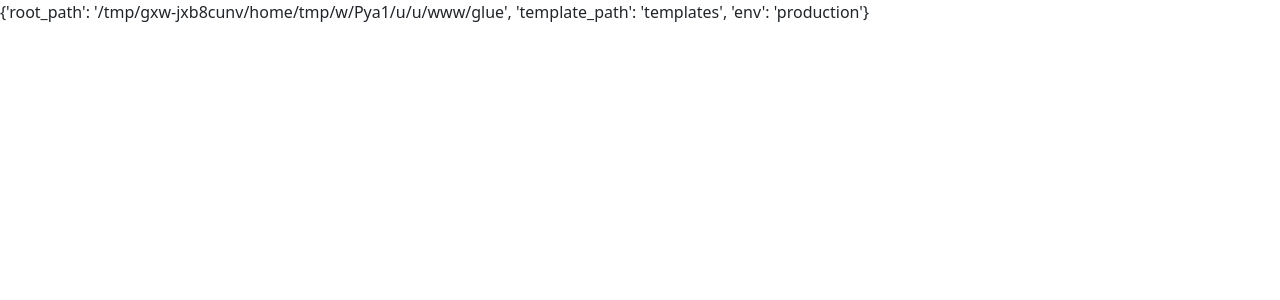
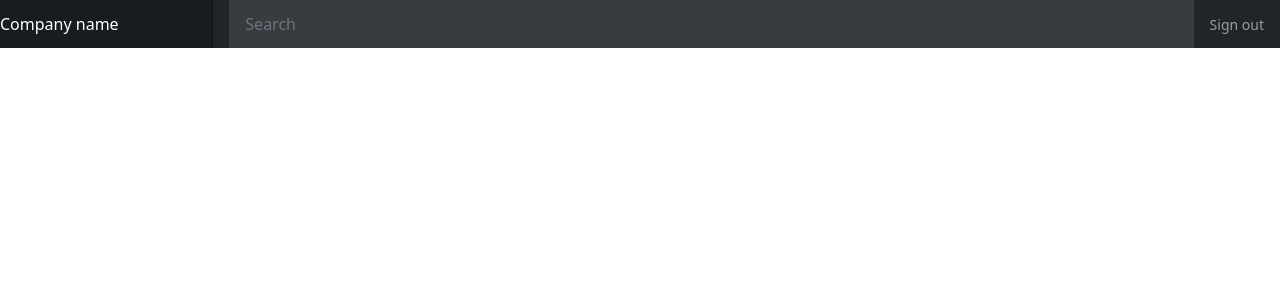
Before and after one commit to devynspencer/python-glue, a Flask app: page /about in a window 1280 px wide. Shown: the top 300 px of the page. Run offline with Flask 2, Linux system fonts and the light colour scheme.

Commit message:
Move web boilerplate to base.html

```diff
--- a/glue/app.py
+++ b/glue/app.py
@@ -1,5 +1,5 @@
 import json
-from flask import Flask, render_template
+from flask import Flask, render_template, url_for
 
 
 app = Flask(__name__)
@@ -7,7 +7,7 @@
 
 @app.route("/")
 def handle_root():
-    return render_template("base.html", msg="Everything works, you're incredible.")
+    return render_template("layout.html", msg="Everything works, you're incredible.")
 
 
 @app.route("/about")
@@ -18,8 +18,7 @@
         "env": app.env,
     }
 
-    return render_template("base.html", msg=about, title="About")
-
+    return render_template("layout.html", msg=about, title="About")
 
 
 if __name__ == "__main__":
--- a/glue/templates/base.html
+++ b/glue/templates/base.html
@@ -1,3 +1,46 @@
-{% extends "layout.html" %}
+<!doctype html>
+<html lang="en">
 
-{% block content %}{{ msg }}{% endblock %}
+<head>
+    <meta charset="utf-8">
+    <meta name="viewport" content="width=device-width, initial-scale=1">
+
+    {% if title %}
+    <title>Glue - {{ title }}</title>
+    {% else %}
+    <title>Glue - Tools for 1</title>
+    {% endif %}
+
+    <link href="https://cdn.jsdelivr.net/npm/bootstrap@5.2.1/dist/css/bootstrap.min.css" rel="stylesheet"
+        integrity="sha384-iYQeCzEYFbKjA/T2uDLTpkwGzCiq6soy8tYaI1GyVh/UjpbCx/TYkiZhlZB6+fzT" crossorigin="anonymous">
+
+    <link href="{{ url_for('static', filename='main.css') }}" type="text/css" rel="stylesheet">
+</head>
+
+<body>
+    <nav class="navbar navbar-dark sticky-top bg-dark flex-md-nowrap p-0">
+        <a class="navbar-brand col-sm-3 col-md-2 mr-0" href="#">Company name</a>
+        <input class="form-control form-control-dark w-100" type="text" placeholder="Search" aria-label="Search">
+        <ul class="navbar-nav px-3">
+            <li class="nav-item text-nowrap">
+                <a class="nav-link" href="#">Sign out</a>
+            </li>
+        </ul>
+    </nav>
+
+    {% block message %}{% endblock %}
+
+    {% block content %}{% endblock %}
+
+    <script src="https://cdn.jsdelivr.net/npm/bootstrap@5.2.1/dist/js/bootstrap.bundle.min.js"
+        integrity="sha384-u1OknCvxWvY5kfmNBILK2hRnQC3Pr17a+RTT6rIHI7NnikvbZlHgTPOOmMi466C8"
+        crossorigin="anonymous"></script>
+    <script src="https://cdn.jsdelivr.net/npm/@popperjs/core@2.11.6/dist/umd/popper.min.js"
+        integrity="sha384-oBqDVmMz9ATKxIep9tiCxS/Z9fNfEXiDAYTujMAeBAsjFuCZSmKbSSUnQlmh/jp3"
+        crossorigin="anonymous"></script>
+    <script src="https://cdn.jsdelivr.net/npm/bootstrap@5.2.1/dist/js/bootstrap.min.js"
+        integrity="sha384-7VPbUDkoPSGFnVtYi0QogXtr74QeVeeIs99Qfg5YCF+TidwNdjvaKZX19NZ/e6oz"
+        crossorigin="anonymous"></script>
+</body>
+
+</html>
--- a/glue/templates/layout.html
+++ b/glue/templates/layout.html
@@ -1,25 +1,11 @@
-<!doctype html>
-<html lang="en">
+{% extends "base.html" %}
 
-<head>
-    <meta charset="utf-8">
-    <meta name="viewport" content="width=device-width, initial-scale=1">
+{% block content %}
 
-    {% if title %}
-    <title>Glue - {{ title }}</title>
-    {% else %}
-    <title>Glue - Tools for 1</title>
-    {% endif %}
+{% for idea in ideas %}
+<h2>{{ idea.title }}</h2>
+<p>By {{ idea.author }} at {{ idea.created }}</p>
+<p>{{ idea.content }}</p>
+{% endfor %}
 
-    <link href="https://cdn.jsdelivr.net/npm/bootstrap@5.2.1/dist/css/bootstrap.min.css" rel="stylesheet"
-        integrity="sha384-iYQeCzEYFbKjA/T2uDLTpkwGzCiq6soy8tYaI1GyVh/UjpbCx/TYkiZhlZB6+fzT" crossorigin="anonymous">
-</head>
-
-<body>
-    {% block content %}{% endblock %}
-    <script src="https://cdn.jsdelivr.net/npm/bootstrap@5.2.1/dist/js/bootstrap.bundle.min.js"
-        integrity="sha384-u1OknCvxWvY5kfmNBILK2hRnQC3Pr17a+RTT6rIHI7NnikvbZlHgTPOOmMi466C8"
-        crossorigin="anonymous"></script>
-</body>
-
-</html>
+{% endblock content %}
```
